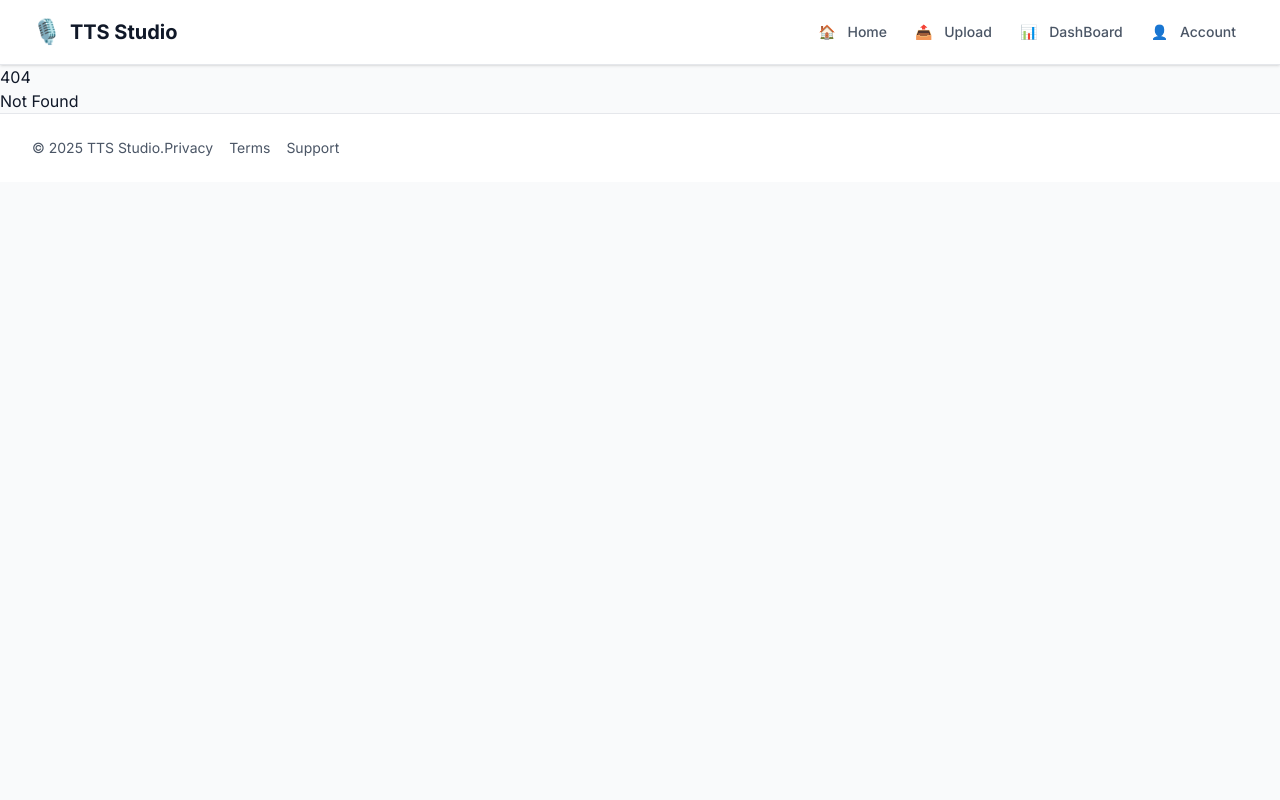
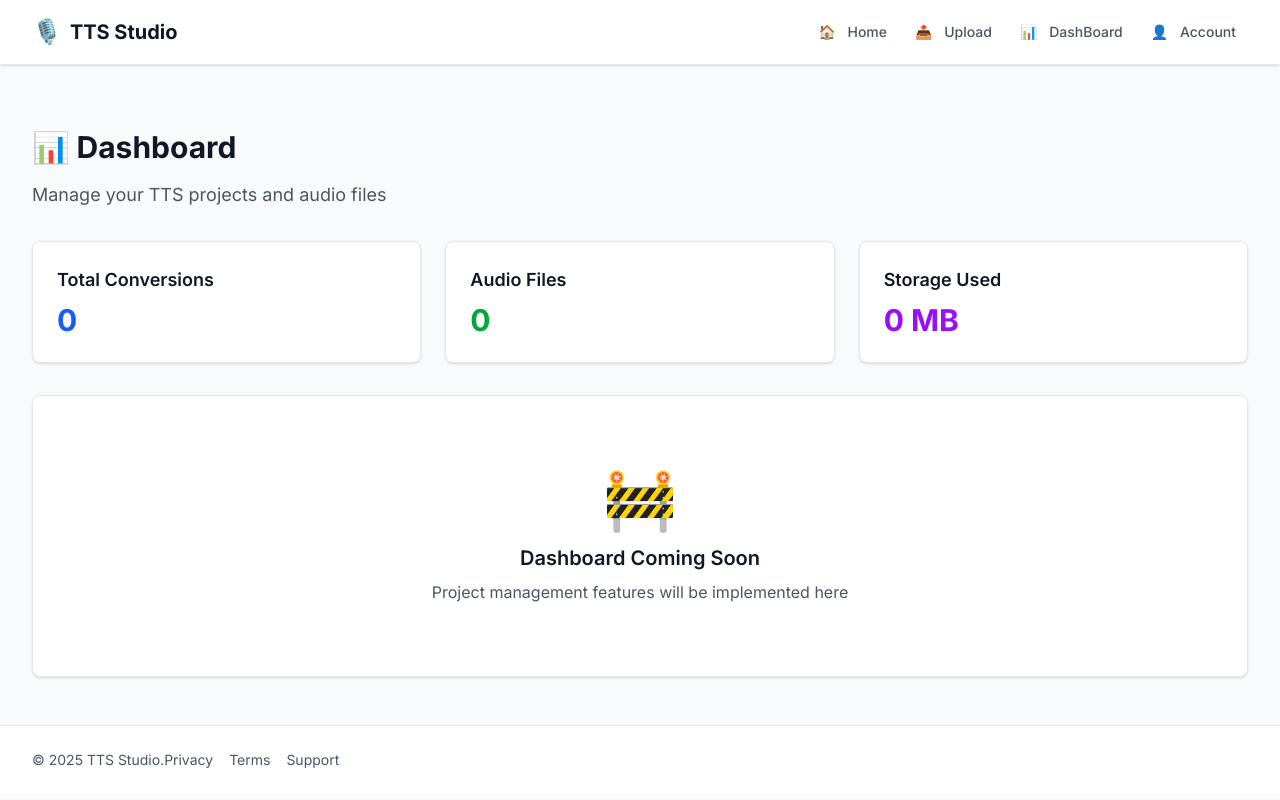
Before and after one commit to jamewell/Text-To-Speech-Py, a SvelteKit app in the folder frontend/: page /dashboard in a window 1280 px wide. Before the commit this address had no page. Built offline with nearby package versions, Linux system fonts and the light colour scheme.

Commit message:
feat(frontend): add account, dashboard, and upload pages with placeholder content

```diff
--- a/frontend/src/routes/+page.svelte
+++ b/frontend/src/routes/+page.svelte
@@ -49,7 +49,7 @@
             <div class="mb-4">
                 <button
                     onclick={() => goto('/upload')}
-                    class="btn-primary text-lg px-8 py-3"
+                    class="btn-primary text-lg px-8 py-3 mb-4"
                 >
                     Start Converting
                     <span class="ml-2">🚀</span>
--- /dev/null
+++ b/frontend/src/routes/auth/+page.svelte
@@ -0,0 +1,26 @@
+<script lang="ts">
+
+</script>
+
+<svelte:head>
+	<title>Account - TTS Studio</title>
+</svelte:head>
+
+<div class="max-w-md mx-auto px-4 sm:px-6 lg:px-8 py-12">
+	<div class="text-center mb-8">
+		<h1 class="text-3xl font-bold text-gray-900 mb-4 mt-4">
+			👤 Account
+		</h1>
+		<p class="text-lg text-gray-600">
+			Sign in to access your TTS projects
+		</p>
+	</div>
+
+	<div class="card">
+		<div class="text-center py-12">
+			<div class="text-6xl mb-4">🚧</div>
+			<h3 class="text-xl font-semibold text-gray-900 mb-2">Authentication Coming Soon</h3>
+			<p class="text-gray-600">Login and registration will be implemented here</p>
+		</div>
+	</div>
+</div>
--- /dev/null
+++ b/frontend/src/routes/dashboard/+page.svelte
@@ -0,0 +1,41 @@
+<script lang="ts">
+
+</script>
+
+<svelte:head>
+    <title>Dashboard - TTS Studio</title>
+</svelte:head>
+
+<div class="max-w-7xl mx-auto px-4 sm:px-6 lg:px-8 py-12">
+    <div class="mb-8">
+        <h1 class="text-3xl font-bold text-gray-900 mb-4 mt-4">
+			📊 Dashboard
+		</h1>
+		<p class="text-lg text-gray-600">
+			Manage your TTS projects and audio files
+		</p>
+    </div>
+
+    <div class="grid md:grid-cols-3 gap-6 mb-8">
+		<div class="card">
+			<h3 class="text-lg font-semibold text-gray-900 mb-2">Total Conversions</h3>
+			<div class="text-3xl font-bold text-blue-600">0</div>
+		</div>
+		<div class="card">
+			<h3 class="text-lg font-semibold text-gray-900 mb-2">Audio Files</h3>
+			<div class="text-3xl font-bold text-green-600">0</div>
+		</div>
+		<div class="card">
+			<h3 class="text-lg font-semibold text-gray-900 mb-2">Storage Used</h3>
+			<div class="text-3xl font-bold text-purple-600">0 MB</div>
+		</div>
+	</div>
+
+	<div class="card">
+		<div class="text-center py-12">
+			<div class="text-6xl mb-4">🚧</div>
+			<h3 class="text-xl font-semibold text-gray-900 mb-2">Dashboard Coming Soon</h3>
+			<p class="text-gray-600">Project management features will be implemented here</p>
+		</div>
+	</div>
+</div>
--- /dev/null
+++ b/frontend/src/routes/upload/+page.svelte
@@ -0,0 +1,26 @@
+<script lang="ts">
+
+</script>
+
+<svelte:head>
+    <title>Upload - TTS Studio</title>
+</svelte:head>
+
+<div class="max-w-4xl mx-auto px-4 sm:px-6 lg:px-8 py-12">
+    <div class="text-center mb-8">
+        <h1 class="text-3xl font-bold text-gray-900 mb-4 mt-4">
+            📤 Upload & Convert
+        </h1>
+        <p class="text-lg text-gray-600">
+            Upload your text files or paste content to convert to speech
+        </p>
+    </div>
+
+    <div class="card">
+        <div class="text-center py-12">
+            <div class="text-6xl mb-4">🚧</div>
+			<h3 class="text-xl font-semibold text-gray-900 mb-2">Coming Soon</h3>
+			<p class="text-gray-600">Upload functionality will be implemented here</p>
+        </div>
+    </div>
+</div>
```
